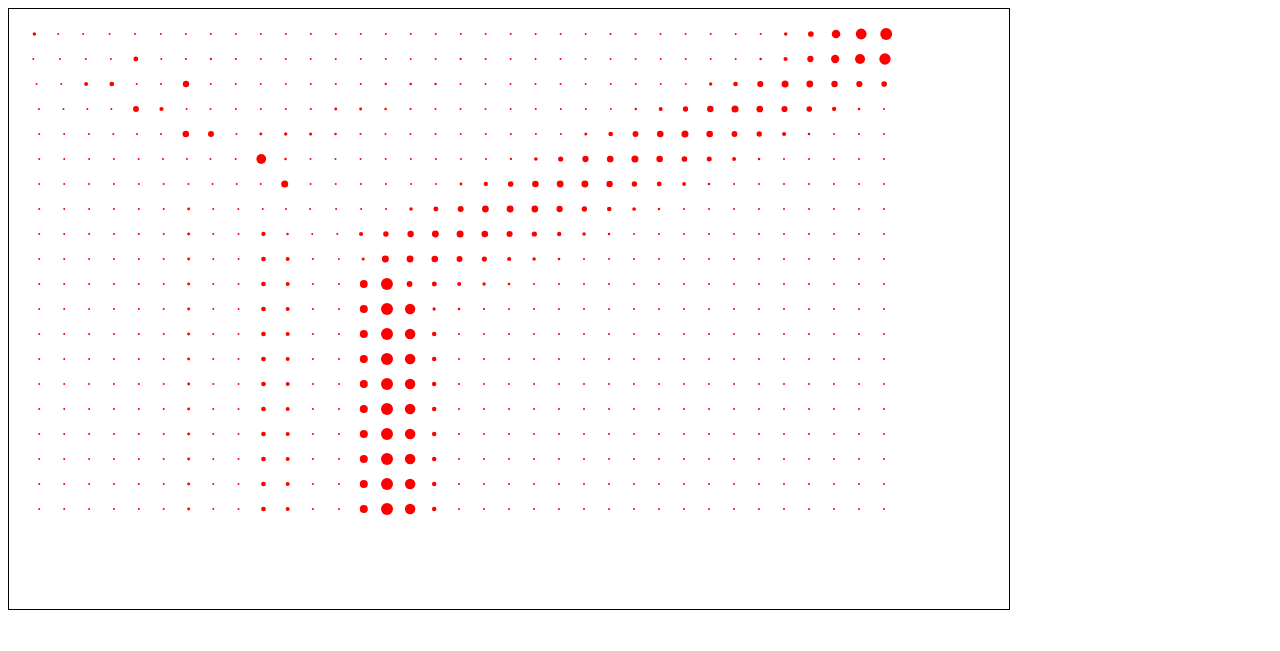
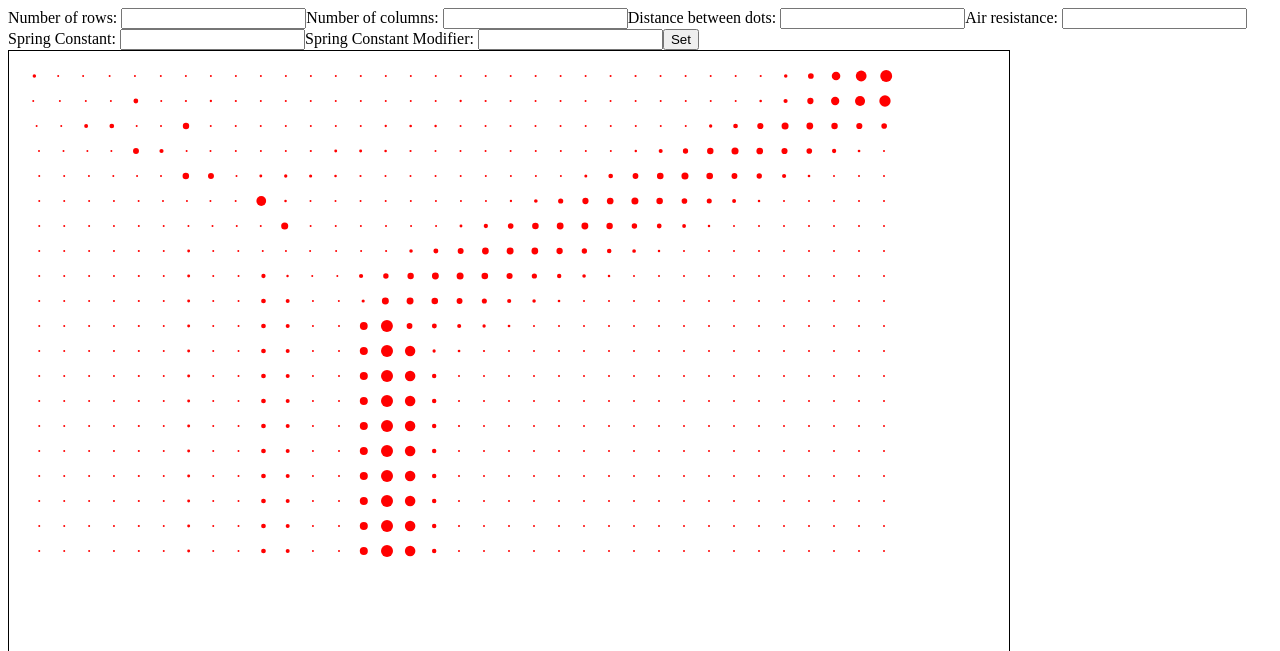
Before and after one commit to Lowobewu/Lowobewu.github.io, a plain HTML site: page Wave/index.html in a window 1280 px wide. Shown: the top 651 px of the page. Drawn offline with Linux system fonts and the light colour scheme.

Commit message:
Add way to modify constants via query params

```diff
--- a/Wave/index.html
+++ b/Wave/index.html
@@ -1,13 +1,48 @@
 <!DOCTYPE html>
 <html>
+
 <head>
     <meta charset="utf-8" />
     <title>Wave</title>
     <script src="Vector.js"></script>
     <script src="Particle.js"></script>
     <script src="main.js"></script>
+    <style>
+        form > div {
+            float: left;
+        }
+    </style>
 </head>
+
 <body>
+    <form method="get">
+        <div>
+            <label>Number of rows:</label>
+            <input name="number-of-rows" type="number" />
+        </div>
+        <div>
+            <label>Number of columns:</label>
+            <input name="number-of-columns" type="number" />
+        </div>
+        <div>
+            <label>Distance between dots:</label>
+            <input name="length" type="number" />
+        </div>
+        <div>
+            <label>Air resistance:</label>
+            <input name="air-resistance" type="number" />
+        </div>
+        <div>
+            <label>Spring Constant:</label>
+            <input name="spring-constant" type="number" />
+        </div>
+        <div>
+            <label>Spring Constant Modifier:</label>
+            <input name="spring-constant-modifier" type="number" />
+        </div>
+        <input type="submit" value="Set">
+    </form>
     <canvas id="canvas" width="1000" height="600" style="border:solid 1px"></canvas>
 </body>
+
 </html>
--- a/Wave/main.js
+++ b/Wave/main.js
@@ -23,11 +23,14 @@ class LinkedParticle extends Particle {
 	// To do: Unlink
 }
 
-const numberOfColumns = 35
-const numberOfRows = 20
-const airResistanceConstant = 25
-const l = 25
-const constant = 300
+const urlParams = new URLSearchParams(window.location.search)
+
+const numberOfColumns = urlParams.get('number-of-columns') || 35
+const numberOfRows = urlParams.get('number-of-rows') || 20
+const airResistanceConstant = urlParams.get('air-resistance') || 25
+const l = urlParams.get('length') || 25
+const constant = urlParams.get('spring-constant') || 300
+const constantModifier = urlParams.get('spring-constant-modifier') || 10
 
 const allParticles = []
 
@@ -37,7 +40,7 @@ for (let i = 0; i < numberOfRows; i++) {
 	}
 	let k = 0
 	for (let j = allParticles.length - numberOfColumns + 1; j < allParticles.length; j++ , k++) {
-		const springConstant = i > k - 5 ? constant : constant * 10
+		const springConstant = i > k - 5 ? constant : constant * constantModifier
 		LinkedParticle.link(allParticles[j - 1], allParticles[j], springConstant, l)
 	}
 	allParticles[allParticles.length - numberOfColumns].velocity.x += 20
```
